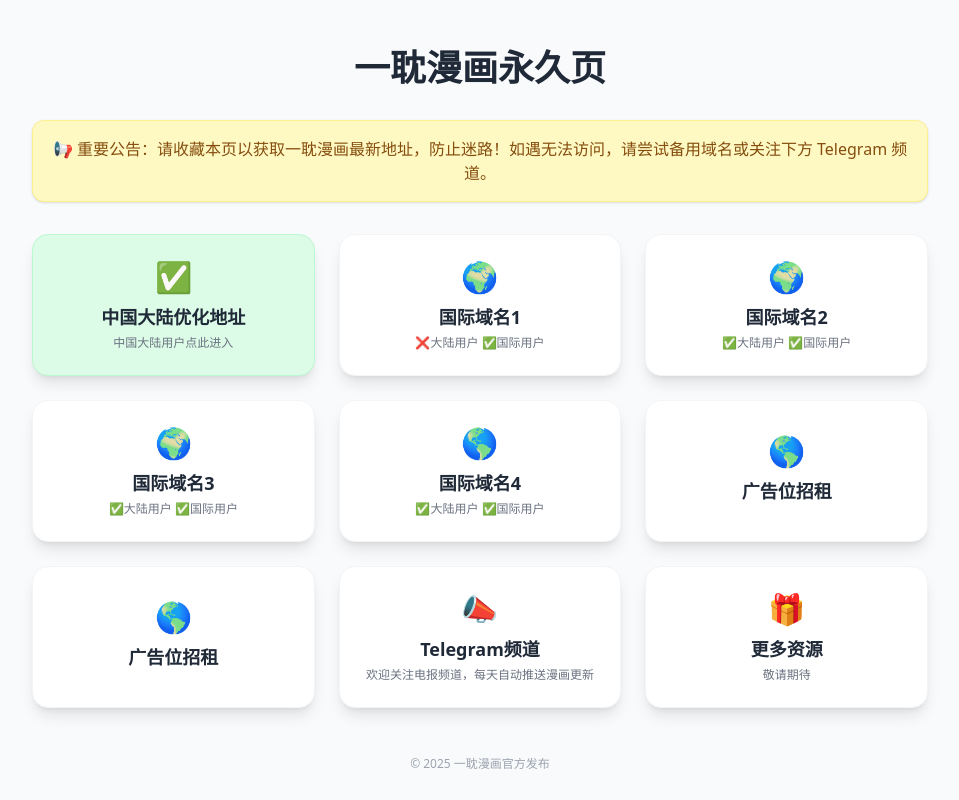
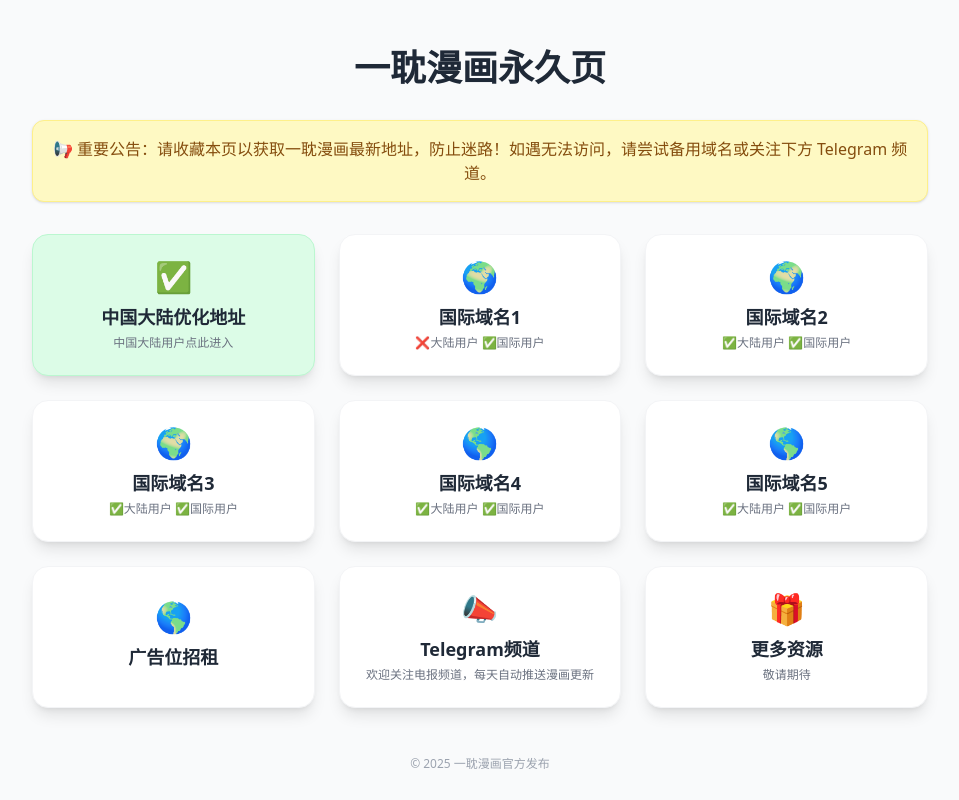
Before and after one commit to nnmhcc/yidan, a plain HTML site: page index.html in a window 1280 px wide. Shown: the whole page, without its empty margins (160-1119 px from the left). Drawn offline with nearby package versions, Linux system fonts and the light colour scheme.

Commit message:
Update index.html

```diff
--- a/index.html
+++ b/index.html
@@ -60,10 +60,10 @@
       <span class="text-xs text-gray-500 dark:text-gray-400">✅️大陆用户 ✅️国际用户</span>
     </a>
     <!-- 卡片6 -->
-    <a href="#" target="_blank" rel="noopener noreferrer" class="flex flex-col items-center justify-center p-6 bg-white dark:bg-gray-800 rounded-2xl shadow-lg hover:shadow-xl transition hover:-translate-y-1 border border-gray-100 dark:border-gray-700">
+    <a href="https://yidangirl.com" target="_blank" rel="noopener noreferrer" class="flex flex-col items-center justify-center p-6 bg-white dark:bg-gray-800 rounded-2xl shadow-lg hover:shadow-xl transition hover:-translate-y-1 border border-gray-100 dark:border-gray-700">
       <span class="text-3xl mb-2">🌎</span>
-      <span class="text-lg font-semibold mb-1">广告位招租</span>
-      <span class="text-xs text-gray-500 dark:text-gray-400"...</span>
+      <span class="text-lg font-semibold mb-1">国际域名5</span>
+      <span class="text-xs text-gray-500 dark:text-gray-400">✅️大陆用户 ✅️国际用户</span>
     </a>
     <!-- 卡片7 -->
     <a href="#" target="_blank" rel="noopener noreferrer" class="flex flex-col items-center justify-center p-6 bg-white dark:bg-gray-800 rounded-2xl shadow-lg hover:shadow-xl transition hover:-translate-y-1 border border-gray-100 dark:border-gray-700">
```
